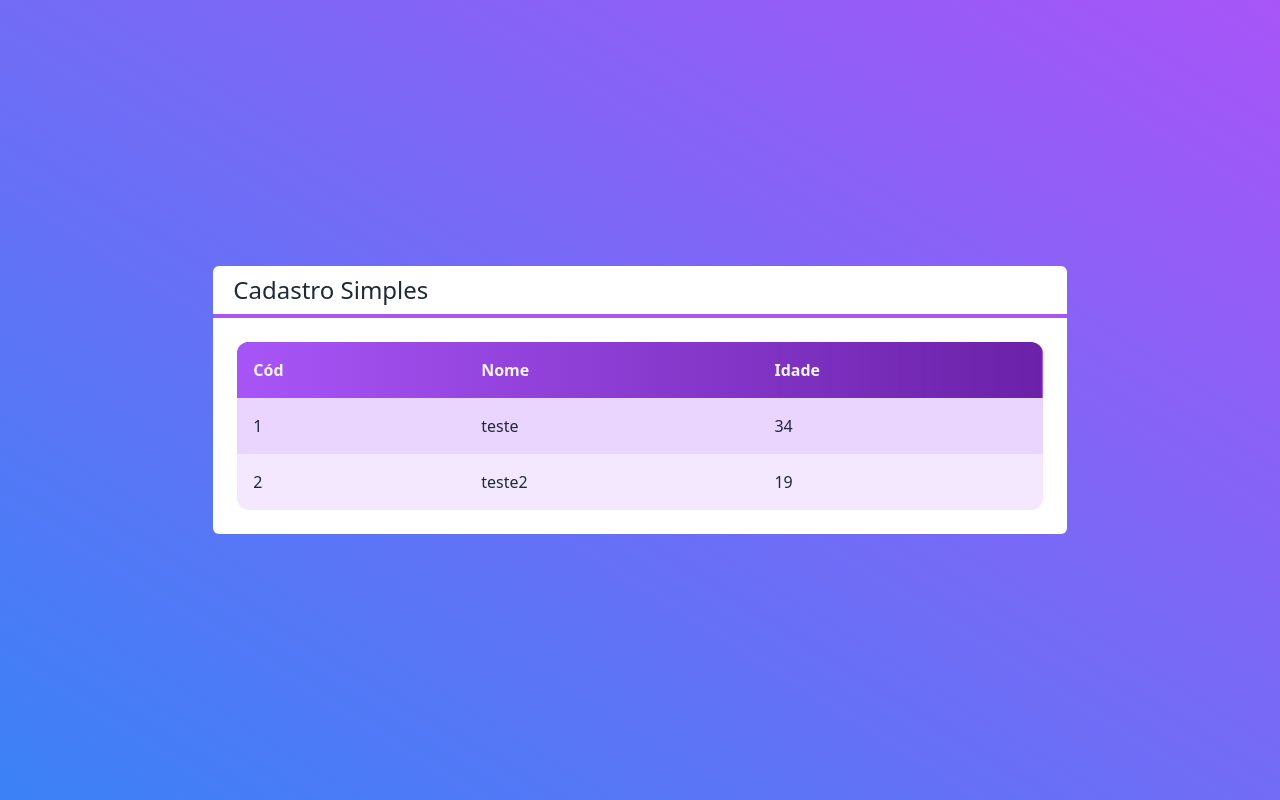
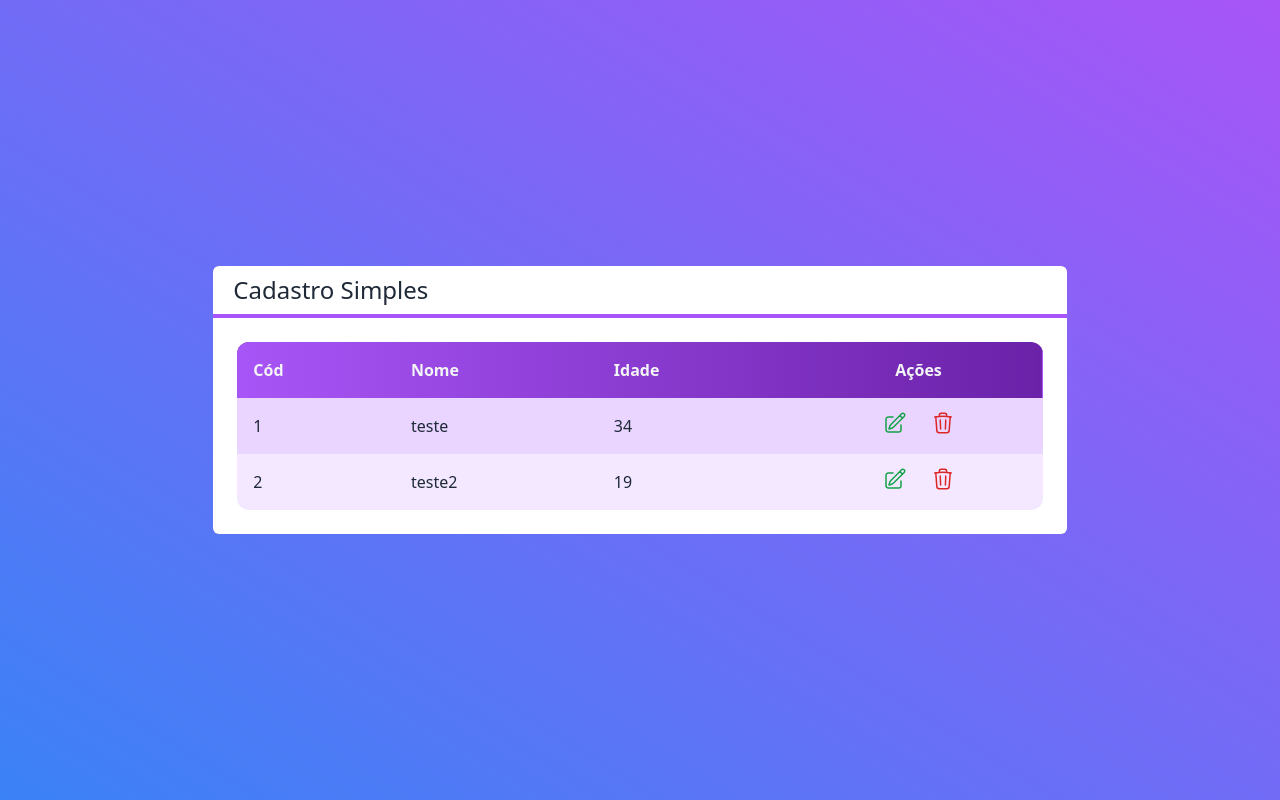
Before and after one commit to Romenildo/next-crud-firebase, a Next.js app: page / in a window 1280 px wide. Built offline with nearby package versions, Linux system fonts and the light colour scheme.

Commit message:
acoes da tabela

```diff
--- a/src/components/Table.tsx
+++ b/src/components/Table.tsx
@@ -1,10 +1,16 @@
 import Client from "../core/Client"
+import { EditIcon, RemoveIcon } from "./icons"
 
 interface TableProps {
     clients: Client[]
+    onSelect?: (client:Client)=> void
+    onDelete?: (client:Client)=> void
 }
 
 export default function Table(props:TableProps){
+
+    const showActions = props.onSelect || props.onDelete
+
 
     function renderHeader(){
         return(
@@ -12,6 +18,7 @@
                 <th className="text-left p-4">Cód</th>
                 <th className="text-left p-4">Nome</th>
                 <th className="text-left p-4">Idade</th>
+                {showActions && (<th className="p-4">Ações</th>)}
             </tr>
         )
     }
@@ -23,9 +30,28 @@
                     <td className="text-left p-4">{client.id}</td>
                     <td className="text-left p-4">{client.name}</td>
                     <td className="text-left p-4">{client.age}</td>
+                    {showActions && (renderActions(client))}
                 </tr>
             )
         })
+    }
+
+    function renderActions(client:Client){
+        return (
+            <td className="flex justify-center">
+                {props.onSelect && (
+                    <button className="flex justify-center items-center text-green-600 rounded-full p-2 m-1 hover:bg-purple-50"
+                            onClick={()=>props.onSelect?.(client)}
+                    > {EditIcon}</button>
+                 )}
+                 {props.onDelete && (
+                    <button className="flex justify-center items-center text-red-600 rounded-full p-2 m-1 hover:bg-purple-50"
+                            onClick={()=>props.onDelete?.(client)}
+                    > {RemoveIcon}</button>
+                )}
+
+            </td>
+        )
     }
     return(
         <table className="w-full rounded-xl overflow-hidden">
--- /dev/null
+++ b/src/components/icons.tsx
@@ -0,0 +1,12 @@
+export const EditIcon =(
+    <svg xmlns="http://www.w3.org/2000/svg" fill="none" viewBox="0 0 24 24" strokeWidth={1.5} stroke="currentColor" className="w-6 h-6">
+        <path strokeLinecap="round" strokeLinejoin="round" d="M16.862 4.487l1.687-1.688a1.875 1.875 0 112.652 2.652L10.582 16.07a4.5 4.5 0 01-1.897 1.13L6 18l.8-2.685a4.5 4.5 0 011.13-1.897l8.932-8.931zm0 0L19.5 7.125M18 14v4.75A2.25 2.25 0 0115.75 21H5.25A2.25 2.25 0 013 18.75V8.25A2.25 2.25 0 015.25 6H10" />
+    </svg>
+)
+
+export const RemoveIcon =(
+    <svg xmlns="http://www.w3.org/2000/svg" fill="none" viewBox="0 0 24 24" strokeWidth={1.5} stroke="currentColor" className="w-6 h-6">
+        <path strokeLinecap="round" strokeLinejoin="round" d="M14.74 9l-.346 9m-4.788 0L9.26 9m9.968-3.21c.342.052.682.107 1.022.166m-1.022-.165L18.16 19.673a2.25 2.25 0 01-2.244 2.077H8.084a2.25 2.25 0 01-2.244-2.077L4.772 5.79m14.456 0a48.108 48.108 0 00-3.478-.397m-12 .562c.34-.059.68-.114 1.022-.165m0 0a48.11 48.11 0 013.478-.397m7.5 0v-.916c0-1.18-.91-2.164-2.09-2.201a51.964 51.964 0 00-3.32 0c-1.18.037-2.09 1.022-2.09 2.201v.916m7.5 0a48.667 48.667 0 00-7.5 0" />
+    </svg>
+
+)
--- a/src/pages/index.tsx
+++ b/src/pages/index.tsx
@@ -6,6 +6,13 @@
 
 
   const clients = [ new Client('teste', 34, "1"), new Client('teste2',19, "2")]
+
+  function onSelect(){
+
+  }
+  function onDelete(){
+
+  }
   return (
     <div className={`
         flex justify-center items-center h-screen
@@ -13,7 +20,7 @@
         text-white
     `}>
       <Layout title="Cadastro Simples">
-        <Table clients={clients}></Table>
+        <Table clients={clients} onSelect={onSelect} onDelete={onDelete}></Table>
       </Layout>
     </div>
   )
```
